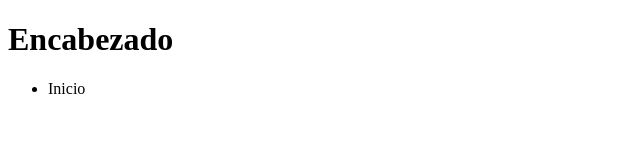
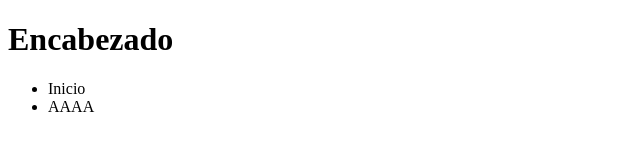
Before and after one commit to WabiDabi/PruebaGit2, a plain HTML site: page index.html in a window 1280 px wide. Shown: the full height of the page, 0-640 px from the left. Drawn offline with Linux system fonts and the light colour scheme.

Commit message:
Se agregó lista

```diff
--- a/index.html
+++ b/index.html
@@ -6,8 +6,9 @@
 </head>
 <body>
   <h1>Encabezado</h1>
-  <ul>
+    <ul>
     <li>Inicio</li>
-</ul>
+    <li>AAAA</li>
+    </ul>
 </body>
 </html>
```
